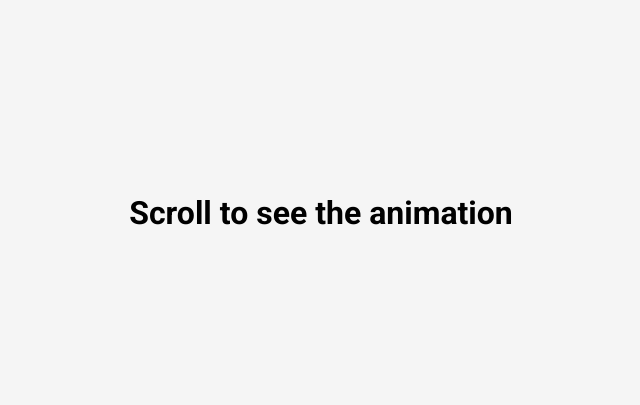
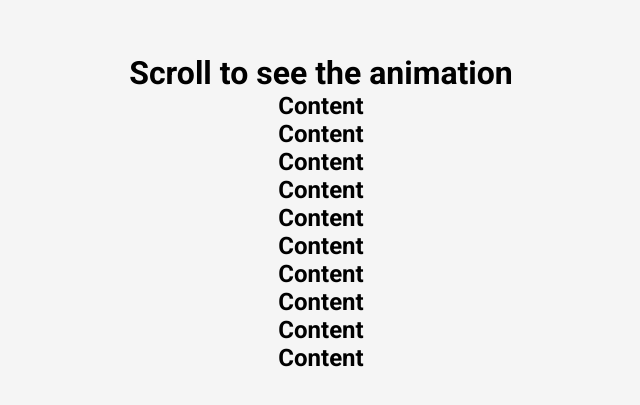
Before and after one commit to kwalczak80/Scroll-Animation, a plain HTML site: page index.html in a window 1280 px wide. Shown: the part 187-592 px from the top of the page, without its empty margins (319-959 px from the left). Drawn offline with Linux system fonts and the light colour scheme.

Commit message:
Create HTML structure

```diff
--- a/index.html
+++ b/index.html
@@ -15,6 +15,16 @@
   </head>
   <body>
     <h1>Scroll to see the animation</h1>
+    <div class="box"><h2>Content</h2></div>
+    <div class="box"><h2>Content</h2></div>
+    <div class="box"><h2>Content</h2></div>
+    <div class="box"><h2>Content</h2></div>
+    <div class="box"><h2>Content</h2></div>
+    <div class="box"><h2>Content</h2></div>
+    <div class="box"><h2>Content</h2></div>
+    <div class="box"><h2>Content</h2></div>
+    <div class="box"><h2>Content</h2></div>
+    <div class="box"><h2>Content</h2></div>
     <script src="script.js"></script>
   </body>
 </html>
```
